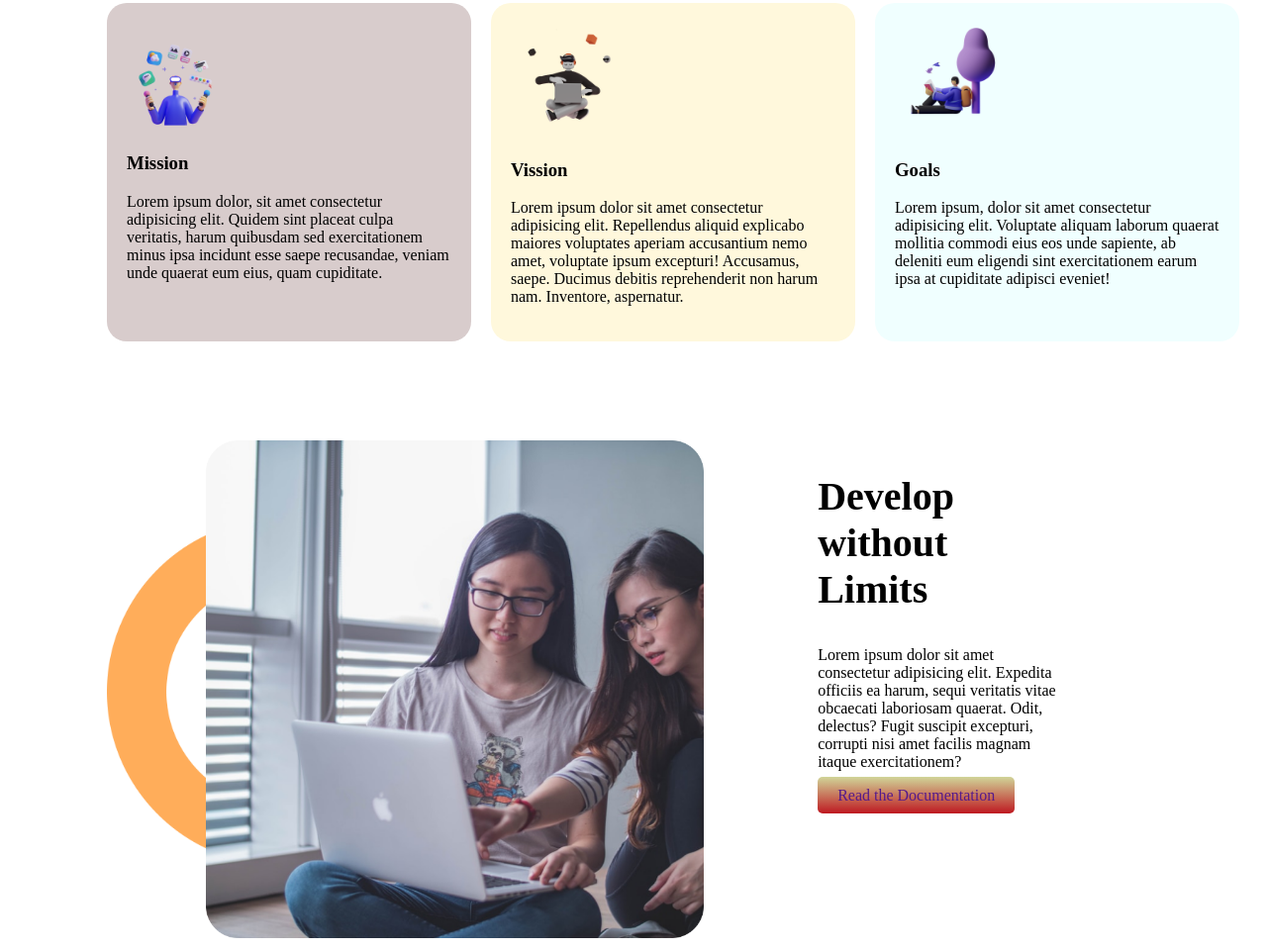
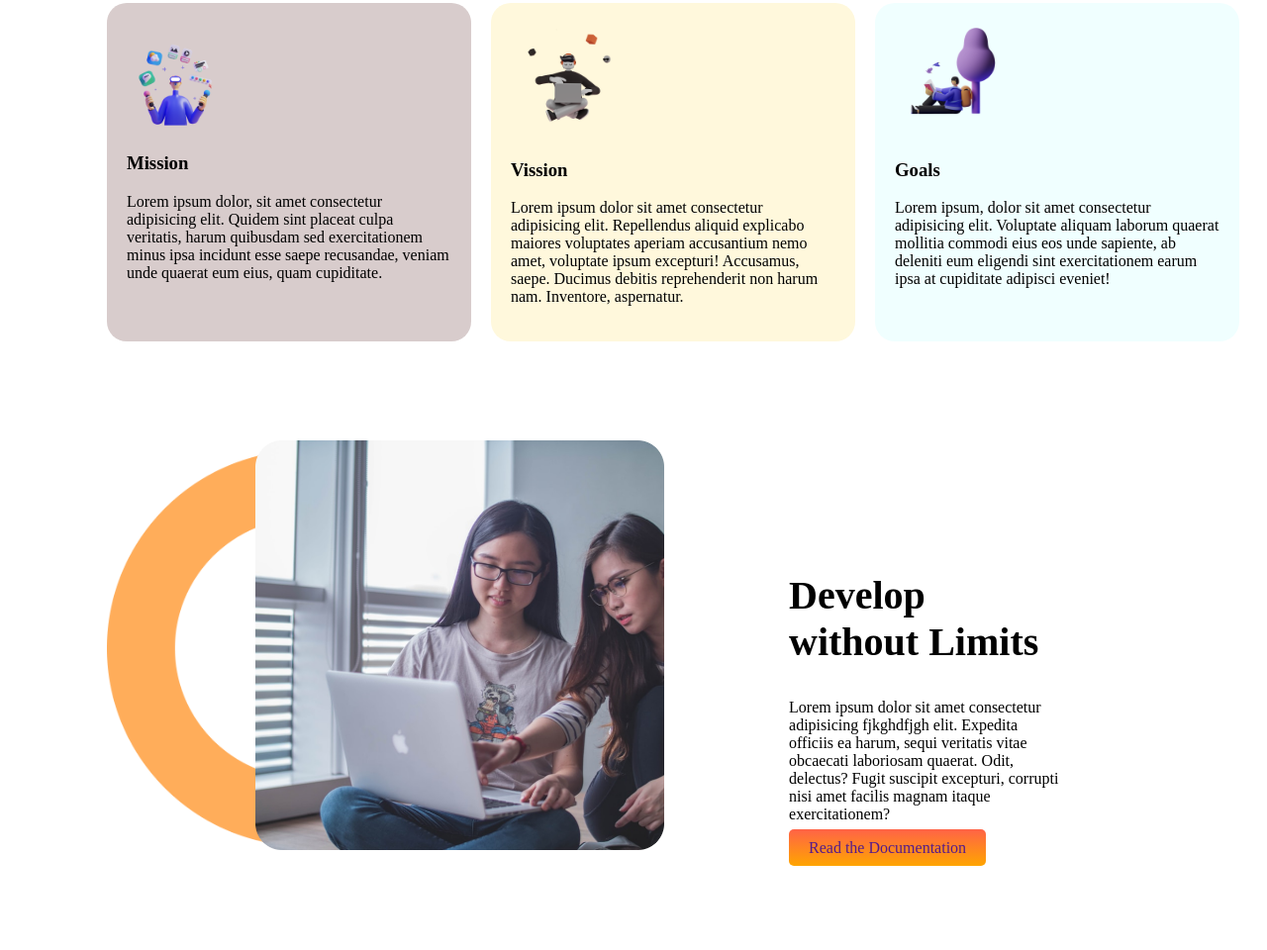
Before and after one commit to nizihad824/my-first-assignment, a plain HTML site: page index.html in a window 1280 px wide. Shown: the part 489-1449 px from the top of the page at 99% size. After the commit the page ends 1364 px from the top, so only its background shows below. Drawn offline with Linux system fonts and the light colour scheme.

Commit message:
third section done

```diff
--- a/index.html
+++ b/index.html
@@ -67,8 +67,9 @@
                 <img id="coding-image" src="pictures/coding.png" alt="">
             </div>
             <div class="text-width">
+
                 <h2 >Develop <br> without Limits</h2>
-                <p>Lorem ipsum dolor sit amet consectetur adipisicing elit. Expedita officiis ea harum, sequi veritatis vitae obcaecati laboriosam quaerat. Odit, delectus? Fugit suscipit excepturi, corrupti nisi amet facilis magnam itaque exercitationem?</p>
+                <p>Lorem ipsum dolor sit amet consectetur adipisicing fjkghdfjgh elit. Expedita officiis ea harum, sequi veritatis vitae obcaecati laboriosam quaerat. Odit, delectus? Fugit suscipit excepturi, corrupti nisi amet facilis magnam itaque exercitationem?</p>
 
                 <div ><a class="link-button" href="">Read the Documentation</a></div>
             </div>
--- a/style.css
+++ b/style.css
@@ -39,7 +39,7 @@ color: orange;
 .link-button{
     text-decoration: none;
     background-color: white;
-    background-image: linear-gradient(rgba(146, 155, 13, 0.425),rgb(190, 25, 33));
+    background-image: linear-gradient(tomato,orange);
     font-weight: 700px;
     padding: 10px 20px;
     border-radius: 5px;
@@ -77,8 +77,8 @@ color: orange;
 
 
 #coding-image{
-    width: 70%;
-    margin-left: 100px;
+    width: 60%;
+    margin-left: 150px;
     ;
 
 }
@@ -87,10 +87,11 @@ color: orange;
     background-image: url(shapes/shape-1.png);
     background-position: left;
     background-repeat: no-repeat;
-   background-size: 350px;
+   background-size: 400px;
 }
 .text-width{
-    width: 50%;
-    margin-left: 0;
-    margin-right: 200px;
+    width: 60%;
+
+    margin-right:200px ;
+    margin-top: 100px;
 }
```
